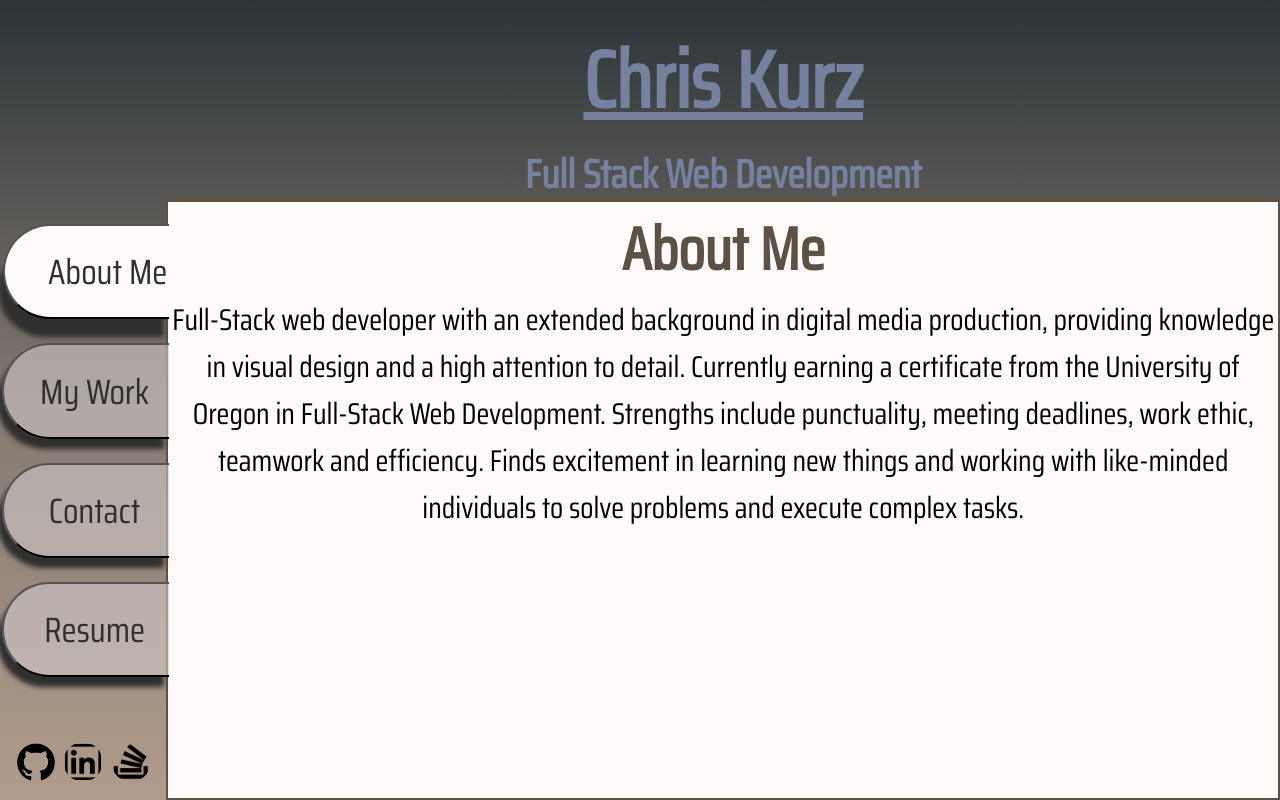
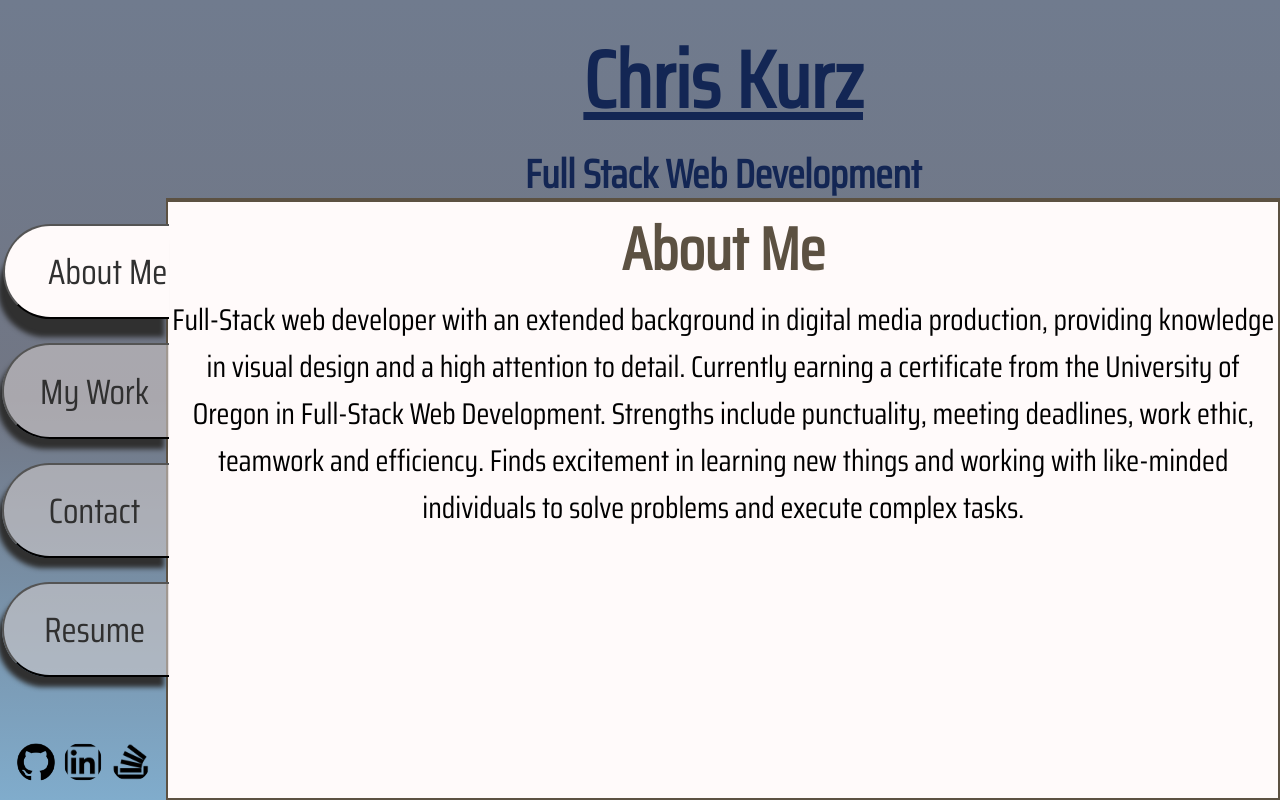
Before and after one commit to ChrisKurz098/Portfolio, a React (Create React App) app: page / in a window 1280 px wide. Built offline with nearby package versions, Linux system fonts and the light colour scheme.

Commit message:
changed colors to blues

```diff
--- a/src/assets/css/style.css
+++ b/src/assets/css/style.css
@@ -1,7 +1,7 @@
 :root{
     --primary-color: rgb(92, 81, 66);
     --text-color: rgb(46, 42, 36);
-    --secondary-color: rgb(117, 129, 158);
+    --secondary-color: rgb(19, 38, 84);
     --transparent-color: rgba(211, 203, 203, 0.582);
     --select-color: rgb(245, 217, 196);
 
@@ -28,7 +28,7 @@ html{
     scroll-behavior: smooth; /*makes all scrolling smooth*/
    overflow: scroll;
    background: hsla(36, 12%, 16%, 1);
-   background: linear-gradient(180deg, rgb(43, 52, 56) 0%, hsla(24, 8%, 48%, 1) 50%, hsla(27, 19%, 62%, 1) 100%);
+   background: linear-gradient(180deg, rgb(112, 123, 142) 0%, rgb(113, 118, 132) 50%, rgb(128, 172, 204) 100%);
    background-attachment: fixed;
 
 }
```
